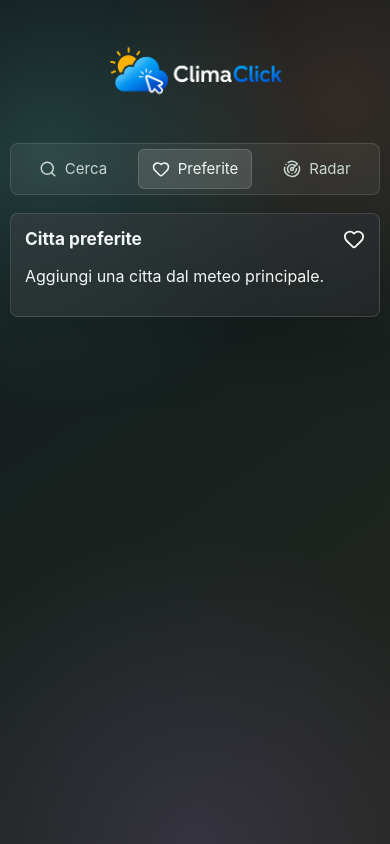
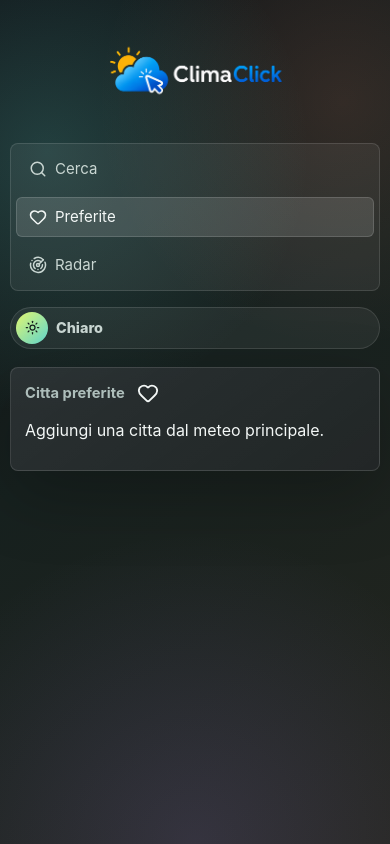
Before and after one commit to xPepp3z/ClimaClick, a React (Vite) app: page /favorites in a window 390 px wide. Built offline with nearby package versions, Linux system fonts and the light colour scheme.

Commit message:
feat: add light theme (to fix)

```diff
--- a/index.html
+++ b/index.html
@@ -40,7 +40,7 @@
       property="og:description"
       content="Consulta meteo attuale, previsioni orarie e giornaliere, preferiti e radar pioggia in una web app veloce e installabile."
     />
-    <meta property="og:image" content="https://clima-click.vercel.app/climaclick-logo-orizzontale.png" />
+    <meta property="og:image" content="https://clima-click.vercel.app/climaclick-logo-orizzontale-scuro.png" />
     <meta property="og:image:type" content="image/png" />
     <meta property="og:image:width" content="1672" />
     <meta property="og:image:height" content="941" />
@@ -52,7 +52,7 @@
       name="twitter:description"
       content="Web app meteo in React e TypeScript con previsioni, preferiti, PWA e radar pioggia."
     />
-    <meta name="twitter:image" content="https://clima-click.vercel.app/climaclick-logo-orizzontale.png" />
+    <meta name="twitter:image" content="https://clima-click.vercel.app/climaclick-logo-orizzontale-scuro.png" />
     <meta name="twitter:image:alt" content="Logo ClimaClick" />
 
     <link rel="icon" href="/ClimaClick solo logo.png" type="image/png" />
@@ -64,7 +64,7 @@
     <link
       rel="preload"
       as="image"
-      href="/climaclick-logo-orizzontale.png"
+      href="/climaclick-logo-orizzontale-scuro.png"
     />
   </head>
   <body>
--- a/src/App.tsx
+++ b/src/App.tsx
@@ -1,6 +1,7 @@
-import { useState } from "react";
+import { createContext, useEffect, useMemo, useState } from "react";
+import type { Dispatch, SetStateAction } from "react";
 import { NavLink, Route, Routes, useLocation, useNavigate } from "react-router-dom";
-import { Heart, Radar, Search } from "lucide-react";
+import { Heart, Moon, Radar, Search, Sun } from "lucide-react";
 import Home from "./pages/Home";
 import CityWeather from "./pages/CityWeather";
 import Favorites from "./pages/Favorites";
@@ -8,12 +9,47 @@ import RadarPage from "./pages/RadarPage";
 import InstallPrompt from "./components/InstallPrompt";
 import SiteFooter from "./components/SiteFooter";
 
+type Theme = "dark" | "light";
+
+type ThemeContextValue = {
+  theme: Theme;
+  setTheme: Dispatch<SetStateAction<Theme>>;
+  toggleTheme: () => void;
+};
+
+const ThemeContext = createContext<ThemeContextValue | null>(null);
+
 export default function App() {
+  const [theme, setTheme] = useState<Theme>(() =>
+    localStorage.getItem("climaclick:theme") === "light" ? "light" : "dark",
+  );
   const [searchOpen, setSearchOpen] = useState(false);
   const location = useLocation();
   const navigate = useNavigate();
 
   const hideFooter = location.pathname === "/radar" || location.pathname === "/favorites";
+  const isLightTheme = theme === "light";
+  const logoSrc = isLightTheme
+    ? "/ClimaClick-logo-orizzontale-scuro.png"
+    : "/ClimaClick Logo Orizzontale Chiaro PNG.png";
+
+  function toggleTheme() {
+    setTheme((currentTheme) => (currentTheme === "dark" ? "light" : "dark"));
+  }
+
+  const themeValue = useMemo<ThemeContextValue>(
+    () => ({
+      theme,
+      setTheme,
+      toggleTheme,
+    }),
+    [theme],
+  );
+
+  useEffect(() => {
+    document.body.dataset.theme = theme;
+    localStorage.setItem("climaclick:theme", theme);
+  }, [theme]);
 
   function handleSearchToggle() {
     if (location.pathname !== "/") {
@@ -26,12 +62,13 @@ export default function App() {
   }
 
   return (
+    <ThemeContext.Provider value={themeValue}>
       <div className="app-shell">
         <header className="topbar">
           <NavLink className="brand" to="/" aria-label="ClimaClick home">
             <img
               className="brand-logo"
-            src="/ClimaClick Logo Orizzontale Chiaro PNG.png"
+              src={logoSrc}
               alt="ClimaClick"
             />
           </NavLink>
@@ -55,7 +92,21 @@ export default function App() {
             </NavLink>
           </nav>
 
+          <div className="topbar-actions">
+            <button
+              className={`theme-toggle ${isLightTheme ? "is-light" : ""}`}
+              type="button"
+              onClick={toggleTheme}
+              title={isLightTheme ? "Attiva tema scuro" : "Attiva tema chiaro"}
+              aria-label={isLightTheme ? "Attiva tema scuro" : "Attiva tema chiaro"}
+            >
+              <span className="theme-toggle-thumb">
+                {isLightTheme ? <Moon size={15} /> : <Sun size={15} />}
+              </span>
+              <span>{isLightTheme ? "Scuro" : "Chiaro"}</span>
+            </button>
             <InstallPrompt />
+          </div>
         </header>
 
         <main>
@@ -70,7 +121,8 @@ export default function App() {
           </Routes>
         </main>
 
-      {!hideFooter && <SiteFooter />}
+        {!hideFooter && <SiteFooter logoSrc={logoSrc} />}
       </div>
+    </ThemeContext.Provider>
   );
 }
--- a/src/styles/global.css
+++ b/src/styles/global.css
@@ -11,6 +11,11 @@
   --coral: #ff8b6a;
   --violet: #a78bfa;
   --sky: #7cc7ff;
+  --body-background:
+    radial-gradient(circle at 12% 18%, rgba(96, 215, 208, 0.2), transparent 34%),
+    radial-gradient(circle at 88% 12%, rgba(255, 139, 106, 0.13), transparent 30%),
+    radial-gradient(circle at 50% 100%, rgba(167, 139, 250, 0.15), transparent 36%),
+    linear-gradient(145deg, #101417 0%, #17211f 45%, #24251e 100%);
   font-family:
     Inter, ui-sans-serif, system-ui, -apple-system, BlinkMacSystemFont, "Segoe UI",
     sans-serif;
@@ -29,13 +34,150 @@ body {
   margin: 0;
   min-width: 320px;
   min-height: 100vh;
-  background:
-    radial-gradient(circle at 12% 18%, rgba(96, 215, 208, 0.2), transparent 34%),
-    radial-gradient(circle at 88% 12%, rgba(255, 139, 106, 0.13), transparent 30%),
-    radial-gradient(circle at 50% 100%, rgba(167, 139, 250, 0.15), transparent 36%),
-    linear-gradient(145deg, #101417 0%, #17211f 45%, #24251e 100%);
+  background: var(--body-background);
 }
 
+
+body[data-theme="light"] {
+  color-scheme: light;
+  --bg: #f4f8f7;
+  --text: #101417;
+  --muted: #5f706d;
+  --panel: rgba(255, 255, 255, 0.72);
+  --panel-strong: rgba(255, 255, 255, 0.88);
+  --border: rgba(16, 20, 23, 0.12);
+  --body-background:
+    radial-gradient(circle at 12% 18%, rgba(96, 215, 208, 0.2), transparent 34%),
+    radial-gradient(circle at 88% 12%, rgba(255, 139, 106, 0.15), transparent 30%),
+    radial-gradient(circle at 50% 100%, rgba(167, 139, 250, 0.13), transparent 36%),
+    linear-gradient(145deg, #f7fbfa 0%, #eaf3f0 46%, #f5f1e8 100%);
+}
+
+body[data-theme="light"] .search-panel,
+body[data-theme="light"] .surface-panel,
+body[data-theme="light"] .forecast-section,
+body[data-theme="light"] .weather-skeleton,
+body[data-theme="light"] .error-notice,
+body[data-theme="light"] .site-footer,
+body[data-theme="light"] .weather-ticker,
+body[data-theme="light"] .radar-panel {
+  background:
+    linear-gradient(145deg, rgba(255, 255, 255, 0.82), rgba(255, 255, 255, 0.58)),
+    var(--panel);
+  box-shadow: 0 24px 70px rgba(16, 20, 23, 0.11);
+}
+
+
+body[data-theme="light"] .nav-links {
+  border-color: rgba(16, 20, 23, 0.12);
+  background: rgba(255, 255, 255, 0.64);
+}
+
+body[data-theme="light"] .nav-links a,
+body[data-theme="light"] .nav-links button,
+body[data-theme="light"] .theme-toggle {
+  border-color: rgba(16, 20, 23, 0.12);
+  background: rgba(255, 255, 255, 0.64);
+  color: #30413e;
+}
+
+body[data-theme="light"] .nav-links a.active,
+body[data-theme="light"] .nav-links button.active {
+  background: rgba(16, 20, 23, 0.08);
+  color: var(--text);
+}
+
+body[data-theme="light"] .search-row input {
+  border-color: rgba(16, 20, 23, 0.14);
+  background: rgba(255, 255, 255, 0.82);
+  color: var(--text);
+}
+
+body[data-theme="light"] .result-list button,
+body[data-theme="light"] .favorite-list article,
+body[data-theme="light"] .daily-list article {
+  border-color: rgba(16, 20, 23, 0.1);
+  background: rgba(255, 255, 255, 0.5);
+}
+
+body[data-theme="light"] .weather-ticker,
+body[data-theme="light"] .footer-copy,
+body[data-theme="light"] .footer-tags span {
+  color: rgba(16, 20, 23, 0.72);
+}
+
+body[data-theme="light"] .footer-tags span {
+  border-color: rgba(16, 20, 23, 0.1);
+  background: rgba(255, 255, 255, 0.56);
+}
+
+body[data-theme="light"] .weather-ticker {
+  border-color: rgba(16, 20, 23, 0.1);
+}
+
+body[data-theme="light"] .ticker-label,
+body[data-theme="light"] .ticker-message,
+body[data-theme="light"] .day-details span,
+body[data-theme="light"] .radar-frame-control,
+body[data-theme="light"] .radar-state {
+  border-color: rgba(16, 20, 23, 0.1);
+  background: rgba(255, 255, 255, 0.58);
+  color: #243633;
+}
+
+body[data-theme="light"] .ticker-message,
+body[data-theme="light"] .radar-frame-time,
+body[data-theme="light"] .radar-credit a {
+  color: #176f78;
+}
+
+body[data-theme="light"] .daily-list article {
+  background: linear-gradient(90deg, rgba(255, 255, 255, 0.72), rgba(96, 215, 208, 0.13));
+}
+
+body[data-theme="light"] .daily-list article.is-open {
+  background: linear-gradient(90deg, rgba(255, 255, 255, 0.82), rgba(255, 139, 106, 0.14));
+  box-shadow: inset 0 0 0 1px rgba(16, 20, 23, 0.08);
+}
+
+body[data-theme="light"] .day-values span {
+  background: rgba(23, 111, 120, 0.11);
+  color: #176f78;
+}
+
+body[data-theme="light"] .day-values strong {
+  background: rgba(198, 84, 49, 0.12);
+  color: #9d4328;
+}
+
+body[data-theme="light"] .day-values small,
+body[data-theme="light"] .daily-list span,
+body[data-theme="light"] .daily-list small,
+body[data-theme="light"] .radar-credit {
+  color: #5f706d;
+}
+
+body[data-theme="light"] .metric-grid article {
+  border-color: rgba(16, 20, 23, 0.1);
+  background: rgba(255, 255, 255, 0.42);
+}
+
+body[data-theme="light"] .radar-controls {
+  border-color: rgba(16, 20, 23, 0.1);
+  background:
+    linear-gradient(135deg, rgba(96, 215, 208, 0.14), rgba(255, 139, 106, 0.08)),
+    rgba(255, 255, 255, 0.6);
+}
+
+body[data-theme="light"] .radar-map,
+body[data-theme="light"] .radar-map-wrap {
+  background: #dfeae7;
+}
+
+body[data-theme="light"] .error-text,
+body[data-theme="light"] .inline-error {
+  color: #a3442b;
+}
 button,
 input {
   font: inherit;
@@ -65,7 +207,7 @@ button {
 .topbar {
   display: flex;
   align-items: center;
-  justify-content: space-between;
+  justify-content: flex-start;
   flex-wrap: wrap;
   gap: 16px;
   margin-bottom: clamp(18px, 4vw, 28px);
@@ -171,13 +313,17 @@ button {
 .brand,
 .nav-links,
 .nav-links a,
-.nav-links button {
+.nav-links button,
+.topbar-actions,
+.theme-toggle,
+.theme-toggle-thumb {
   display: flex;
   align-items: center;
 }
 
 .brand {
   min-width: 0;
+  margin-right: auto;
   text-align: right;
 }
 
@@ -218,6 +364,35 @@ button {
   background: rgba(255, 255, 255, 0.12);
   color: var(--text);
 }
+.topbar-actions {
+  gap: 8px;
+}
+
+.theme-toggle {
+  gap: 8px;
+  min-height: 42px;
+  padding: 4px 12px 4px 5px;
+  border: 1px solid rgba(255, 255, 255, 0.12);
+  border-radius: 999px;
+  background: rgba(255, 255, 255, 0.06);
+  color: #c9d6d2;
+  font-size: 0.9rem;
+  font-weight: 800;
+}
+
+.theme-toggle-thumb {
+  justify-content: center;
+  width: 32px;
+  height: 32px;
+  border-radius: 50%;
+  background: linear-gradient(135deg, var(--lime), var(--aqua));
+  color: #17211f;
+}
+
+.theme-toggle.is-light .theme-toggle-thumb {
+  background: linear-gradient(135deg, #17211f, #30413e);
+  color: #f3f7f6;
+}
 
 .install-button {
   display: inline-flex;
@@ -234,6 +409,7 @@ button {
 }
 
 .install-button:hover,
+.theme-toggle:hover,
 .nav-links button:hover,
 .search-row button:hover,
 .favorite-button:hover,
@@ -246,7 +422,7 @@ button {
 .search-panel-heading {
   display: flex;
   align-items: center;
-  justify-content: space-between;
+  justify-content: flex-start;
   gap: 12px;
   margin-bottom: 10px;
 }
@@ -506,8 +682,7 @@ button {
 }
 
 .favorite-button.is-active {
-  background: #101417;
-  color: var(--text);
+  color: #b84f38;
 }
 
 /* Weather icons */
@@ -625,7 +800,7 @@ button {
 .section-heading {
   display: flex;
   align-items: center;
-  justify-content: space-between;
+  justify-content: flex-start;
   gap: 12px;
   margin-bottom: 14px;
 }
@@ -635,6 +810,14 @@ button {
   margin: 0;
   font-size: 1.08rem;
   letter-spacing: 0;
+}
+
+.surface-panel .section-heading h1,
+.radar-panel .section-heading h1,
+.forecast-section .section-heading h2 {
+  color: var(--muted);
+  font-size: 0.92rem;
+  font-weight: 700;
 }
 
 .section-heading span,
@@ -685,6 +868,10 @@ button {
 
 .hourly-strip strong {
   font-size: 1.3rem;
+}
+
+body[data-theme="light"] .hourly-strip strong {
+  color: #0f5962;
 }
 
 .daily-list {
@@ -1066,6 +1253,7 @@ button {
 
   .brand {
     justify-content: center;
+    margin-right: 0;
   }
 
   .brand-logo {
@@ -1097,11 +1285,14 @@ button {
 
   .nav-links a,
   .nav-links button,
+  .topbar-actions {
+    justify-content: stretch;
+    width: 100%;
+  }
+
+  .theme-toggle,
   .install-button {
     flex: 1;
-  }
-
-  .install-button {
     width: 100%;
   }
 
@@ -1152,7 +1343,7 @@ button {
   }
 
   .day-values {
-    justify-content: flex-start;
+    justify-content: space-between;
     flex-wrap: wrap;
     width: 100%;
     gap: 8px;
@@ -1230,7 +1421,8 @@ button,
 .search-panel,
 .weather-ticker,
 .radar-controls,
-.install-button {
+.install-button,
+.theme-toggle {
   transition:
     background-color 180ms ease,
     border-color 180ms ease,
@@ -1253,7 +1445,6 @@ button,
 
 .result-list button:hover,
 .favorite-list article:hover,
-.hourly-strip article:hover,
 .daily-list article:hover,
 .metric-grid article:hover {
   transform: translateY(-2px);
@@ -1261,6 +1452,11 @@ button,
   box-shadow: 0 18px 42px rgba(0, 0, 0, 0.18);
 }
 
+
+.hourly-strip article:hover {
+  border-color: rgba(255, 255, 255, 0.2);
+  box-shadow: 0 18px 42px rgba(0, 0, 0, 0.18);
+}
 .day-summary:hover {
   background: rgba(255, 255, 255, 0.04);
 }
@@ -1280,6 +1476,7 @@ button,
 .favorite-button:hover,
 .favorite-list button:hover,
 .install-button:hover,
+.theme-toggle:hover,
 .nav-links button:hover,
 .nav-links a:hover {
   transform: translateY(-1px);
@@ -1289,10 +1486,6 @@ button,
 .nav-links a.active,
 .nav-links button.active {
   box-shadow: inset 0 0 0 1px rgba(255, 255, 255, 0.14);
-}
-
-.favorite-button.is-active {
-  transform: scale(1.02);
 }
 
 @keyframes soft-rise {
```
Also changed, not shown: src/components/SiteFooter.tsx (+2 -6 lines), public/ClimaClick-logo-orizzontale-scuro.png (added). Lines whose indentation alone changed are shown as unchanged.
